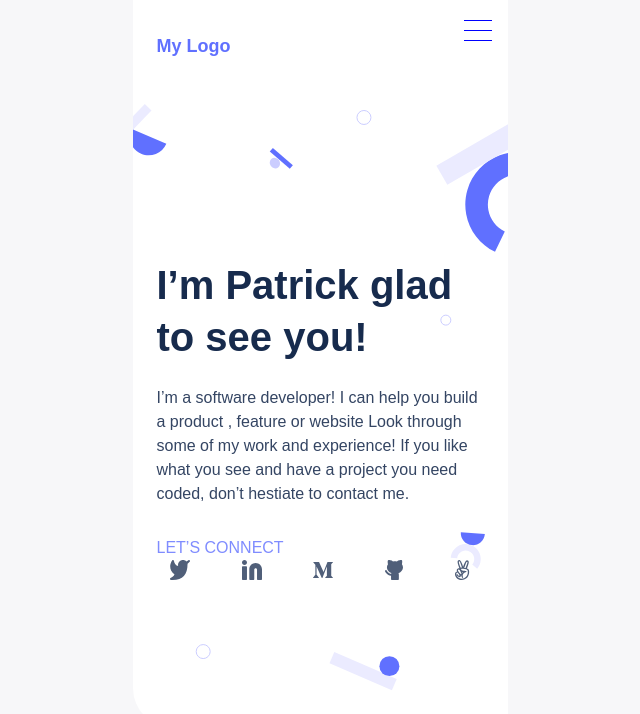
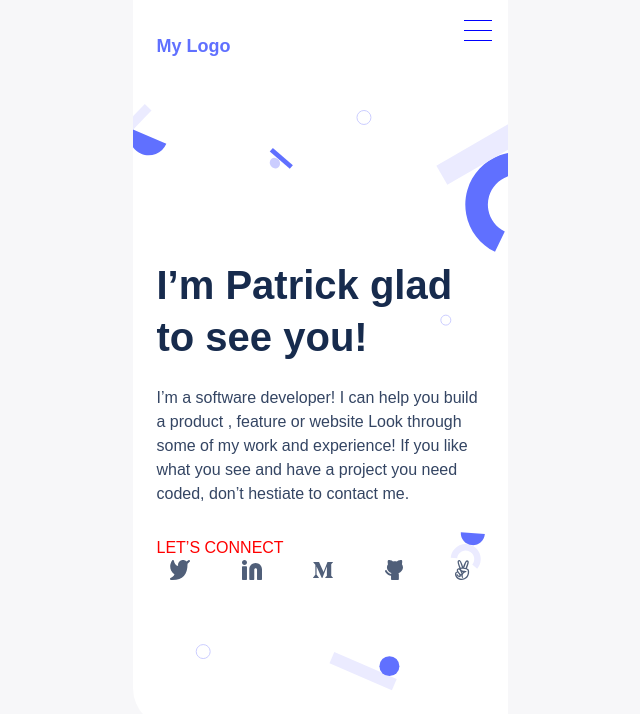
Before and after one commit to pmaxy/Portfolio-setup-and-mobile-first, a website: page index.html in a window 1280 px wide. In both pictures the pointer is over the link "LET’S CONNECT". Shown: the top 714 px of the page, without its empty margins (320-960 px from the left). Drawn offline with Linux system fonts and the light colour scheme.

Commit message:
Update style hover button

```diff
--- a/style.css
+++ b/style.css
@@ -141,6 +141,10 @@ header h3 {
   flex-grow: 0;
 }
 
+header h3 a:hover {
+  color: red;
+}
+
 .container h3 a {
   font-style: normal;
   font-weight: 500;
```
